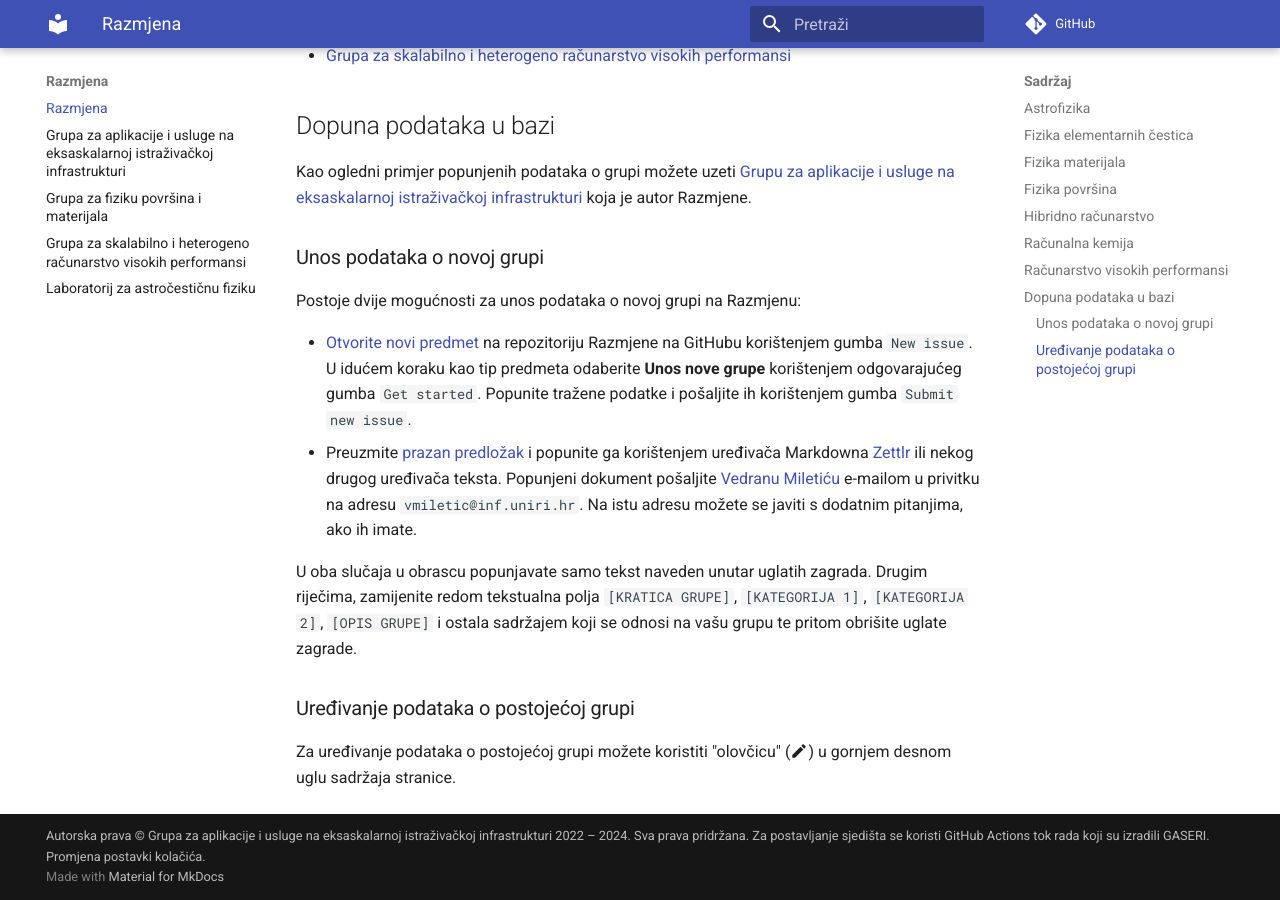
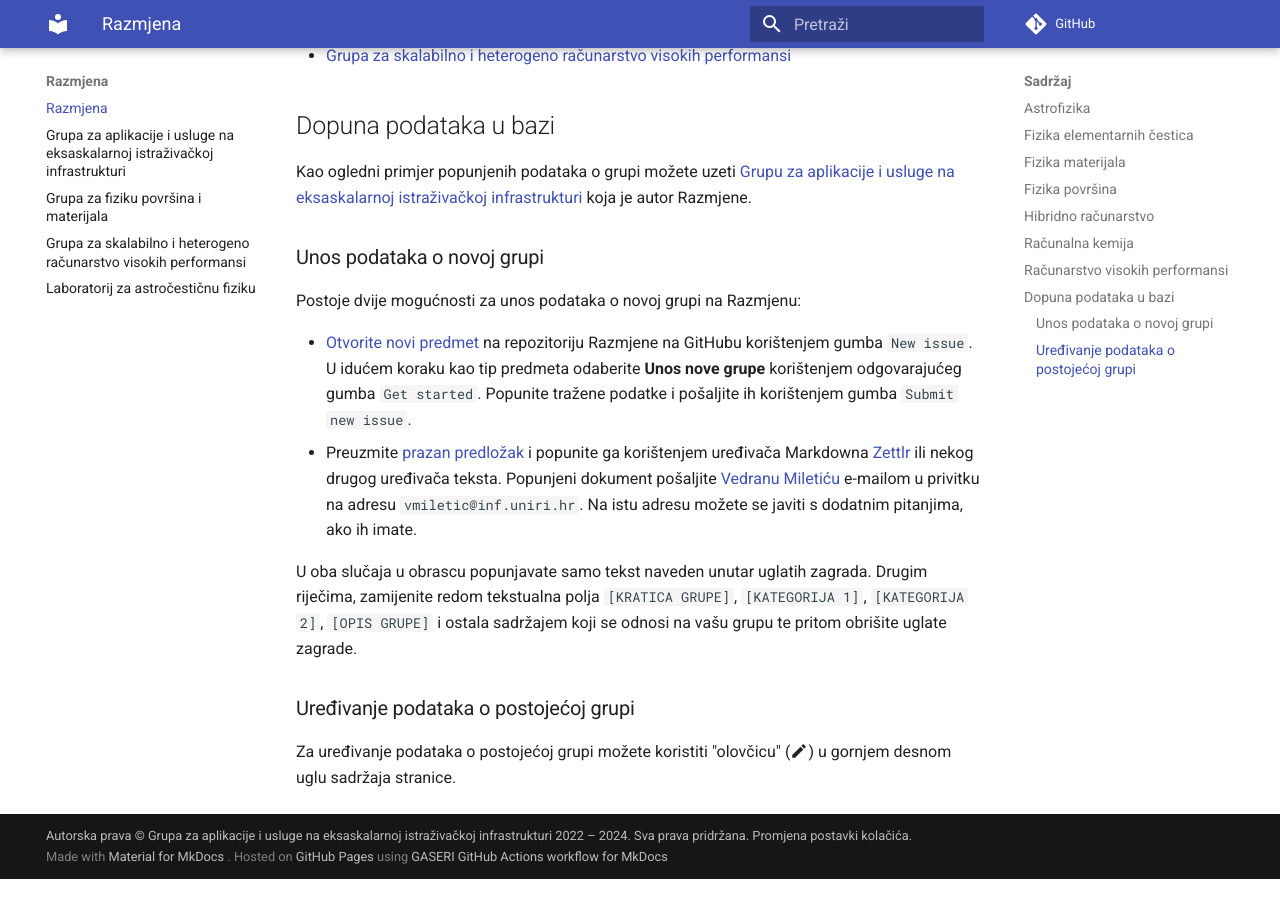
Before and after one commit to razmjena/razmjena.github.io, an MkDocs documentation site: the page built from docs/index.md, in a window 1280 px wide and 900 px high, scrolled down 1379 px. Built offline with MkDocs 1.6.1 and Material for MkDocs 9.7.7, drawn with Linux system fonts in a browser that asks for light colours; comment, search, counter and statistics services are not loaded; after the commit the page ends 2258 px from its top, so only the background shows below that.

Commit message:
Added copyright partial override

```diff
--- a/mkdocs.yml
+++ b/mkdocs.yml
@@ -6,9 +6,7 @@ site_author: Vedran Miletić
 site_url: https://razmjena.github.io/
 copyright: >-
   Autorska prava &copy; <a href="https://gaseri.org/hr/">Grupa za aplikacije i usluge na eksaskalarnoj istraživačkoj infrastrukturi</a> 2022 – 2024.
-  Sva prava pridržana. Za postavljanje sjedišta se koristi
-  <a href="https://group.miletic.net/en/blog/2022-11-01-publishing-material-for-mkdocs-website-to-github-pages-using-custom-actions-workflow/">GitHub Actions tok rada koji su izradili GASERI</a>.
-  <a href="#__consent">Promjena postavki kolačića</a>.
+  Sva prava pridržana. <a href="#__consent">Promjena postavki kolačića</a>.
 repo_url: https://github.com/razmjena/razmjena.github.io/
 edit_uri: edit/main/docs/
 
@@ -24,6 +22,7 @@ markdown_extensions:
 theme:
   name: material
   language: hr
+  custom_dir: overrides
   features:
     - content.action.edit
   icon:
--- /dev/null
+++ b/overrides/partials/copyright.html
@@ -0,0 +1,18 @@
+<div class="md-copyright">
+  {% if config.copyright %}
+    <div class="md-copyright__highlight">
+      {{ config.copyright }}
+    </div>
+  {% endif %}
+  {% if not config.extra.generator == false %}
+    Made with
+    <a href="https://squidfunk.github.io/mkdocs-material/" target="_blank" rel="noopener">
+      Material for MkDocs
+    </a>. Hosted on <a href="https://pages.github.com/" target="_blank" rel="noopener">
+      GitHub Pages
+    </a> using
+    <a href="https://group.miletic.net/en/blog/2022-11-01-publishing-material-for-mkdocs-website-to-github-pages-using-custom-actions-workflow/" target="_blank" rel="noopener">
+      GASERI GitHub Actions workflow for MkDocs
+    </a>
+  {% endif %}
+</div>
```
